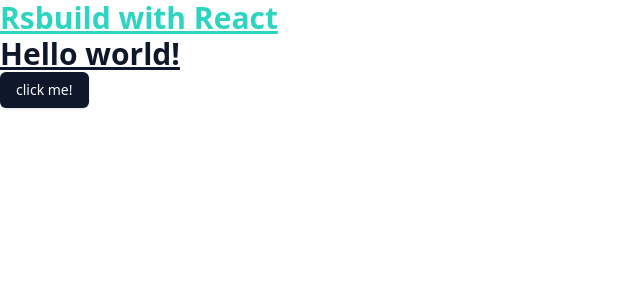
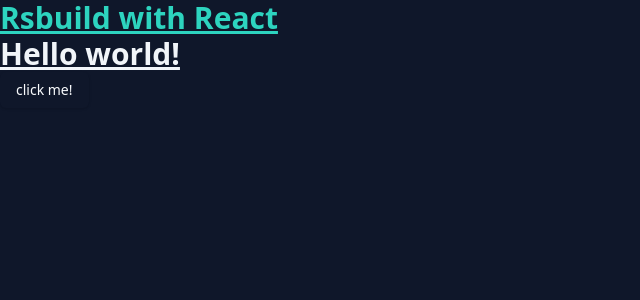
Before and after one commit to Enzyklopaedino/wg-helper, a React app: page / in a window 1280 px wide. Shown: the top 300 px of the page, without its empty margins (0-640 px from the left). Built offline with nearby package versions, Linux system fonts and the light colour scheme; the HTML template or start-up script is replaced by a standard one.

Commit message:
feat: add layout with bg-color and text-color

```diff
--- a/src/index.tsx
+++ b/src/index.tsx
@@ -1,13 +1,17 @@
+import { RootLayout } from '@/src/layout';
 import React from 'react';
 import ReactDOM from 'react-dom/client';
 import App from './App';
+import './main.css';
 
 const rootEl = document.getElementById('root');
 if (rootEl) {
 	const root = ReactDOM.createRoot(rootEl);
 	root.render(
 		<React.StrictMode>
-			<App />
+			<RootLayout>
+				<App />
+			</RootLayout>
 		</React.StrictMode>,
 	);
 }
--- /dev/null
+++ b/src/layout.tsx
@@ -0,0 +1,12 @@
+import './main.css';
+import type { FC, PropsWithChildren } from 'react';
+
+export const RootLayout: FC<PropsWithChildren> = ({ children }) => {
+	return (
+		<html lang="de">
+			<div className="bg-slate-900 w-screen h-screen text-slate-100">
+				{children}
+			</div>
+		</html>
+	);
+};
```
